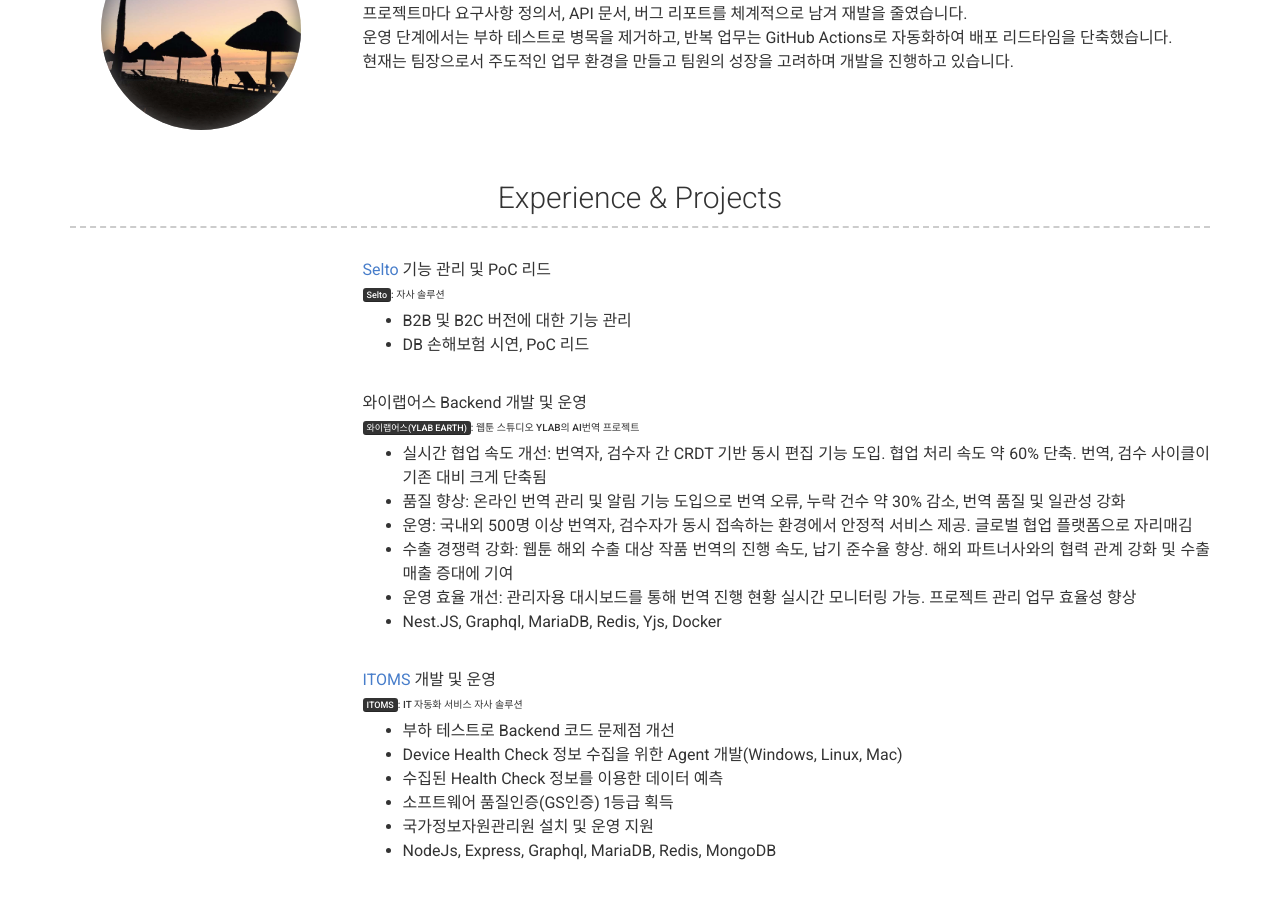
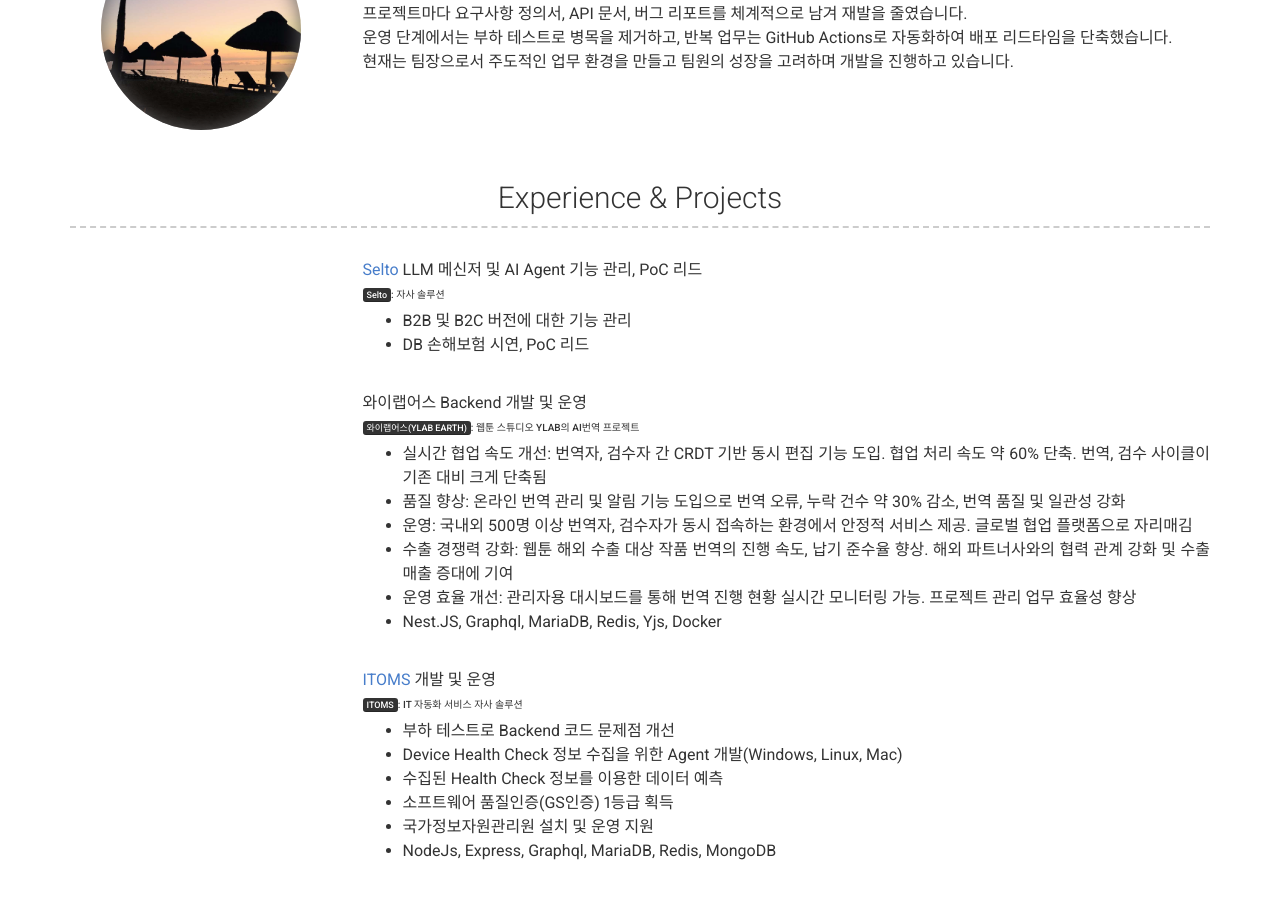
Before and after one commit to kwon-hm/kwon-hm.github.io, a Jekyll site: the page built from index.md, in a window 1280 px wide and 900 px high, scrolled down 349 px. Built offline with Jekyll 4.4.1, drawn with Linux system fonts in a browser that asks for light colours; nearby versions of some CDN libraries.

Commit message:
selto 이력 수정

```diff
--- a/_config.yml
+++ b/_config.yml
@@ -81,7 +81,7 @@ content:
         #     url: Link to project (eg. sproogen.github.io/modern-resume-theme)(optional)
         # quote: >
         description: | # this will include new lines to allow paragraphs
-          [Selto](https://www.selto.ai) 기능 관리 및 PoC 리드 <br>
+          [Selto](https://www.selto.ai) LLM 메신저 및 AI Agent 기능 관리, PoC 리드 <br>
           ##### <mark>Selto</mark>: 자사 솔루션 <br>
             - B2B 및 B2C 버전에 대한 기능 관리 <br>
             - DB 손해보험 시연, PoC 리드 <br><br>
```
